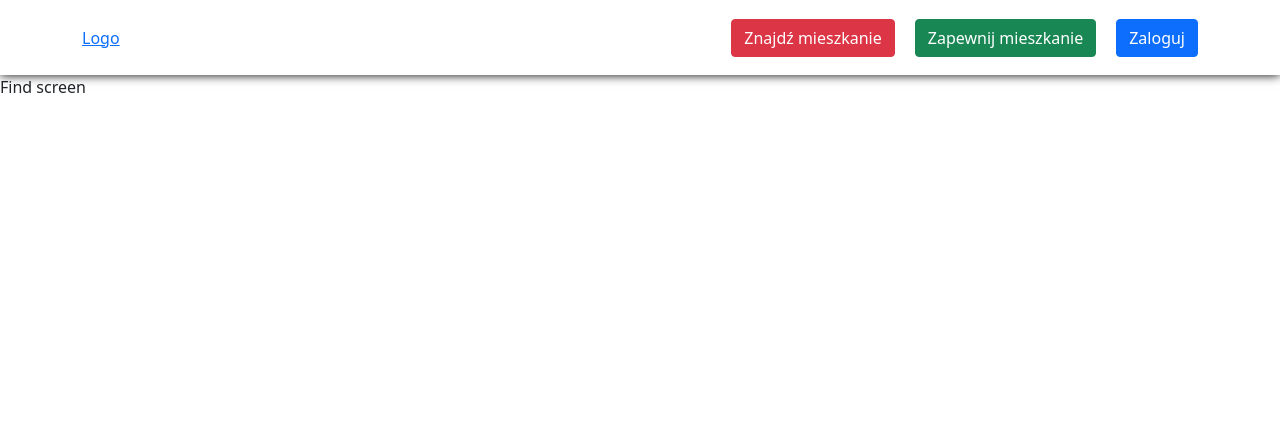
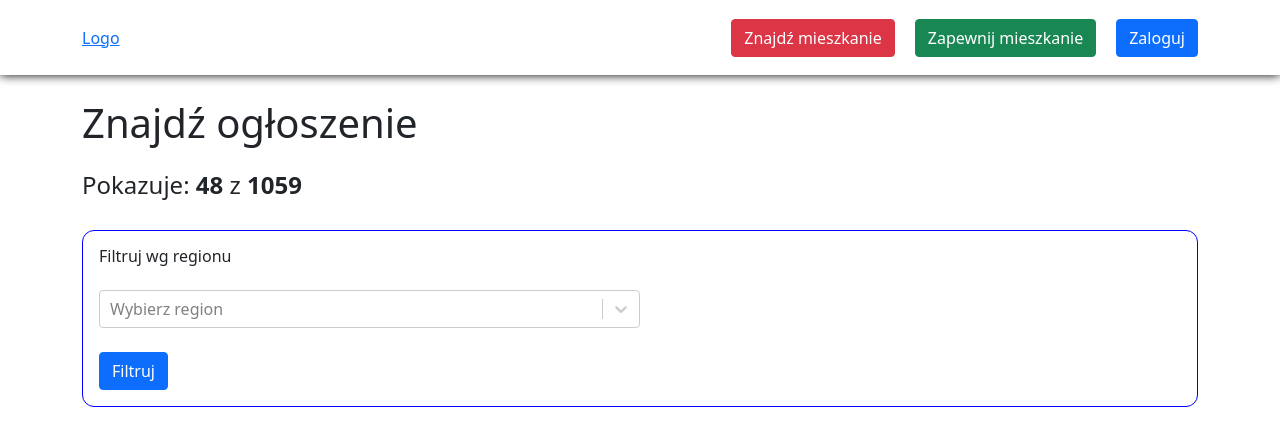
Before and after one commit to NowyDom/nowy-dom-frontend, a React (Create React App) app: page /find in a window 1280 px wide. Shown: the top 446 px of the page. Built offline with nearby package versions, Linux system fonts and the light colour scheme.

Commit message:
feat(filters): add filters component. Add react select

```diff
--- a/package.json
+++ b/package.json
@@ -12,6 +12,7 @@
     "react-dom": "^17.0.2",
     "react-router-dom": "^6.2.1",
     "react-scripts": "5.0.0",
+    "react-select": "^5.2.2",
     "web-vitals": "^2.1.4"
   },
   "devDependencies": {
--- a/src/App.css
+++ b/src/App.css
@@ -41,3 +41,12 @@
   z-index: 2;
   position: relative;
 }
+
+.filters-wrapper {
+  background: #fff;
+  border: 1px solid blue;
+  padding: 16px;
+  border-radius: 12px;
+  margin-top: 30px;
+  margin-bottom: 30px;
+}
--- /dev/null
+++ b/src/Filters.js
@@ -0,0 +1,24 @@
+import React from 'react';
+import Select from 'react-select';
+
+const options = [
+  { value: 'chocolate', label: 'Chocolate' },
+  { value: 'strawberry', label: 'Strawberry' },
+  { value: 'vanilla', label: 'Vanilla' }
+];
+
+const Filters = () => {
+  return (
+    <div className="filters-wrapper flex-wrap d-flex align-items-center pt-3 mb-4">
+      <div className="col-12 col-md-6 form-input">
+        <h6 className="mb-4">Filtruj wg regionu</h6>
+        <Select options={options} isSearchable isClearable placeholder="Wybierz region" />
+      </div>
+      <div className="col-12 form-input">
+        <div className="btn btn-primary mt-4">Filtruj</div>
+      </div>
+    </div>
+  );
+};
+
+export default Filters;
--- a/src/FindApartmentScreen.js
+++ b/src/FindApartmentScreen.js
@@ -1,5 +1,17 @@
+import Filters from './Filters';
+
 const FindApartmentScreen = () => {
-  return <div>Find screen</div>
+  return (
+    <div className="find-apartment mt-4">
+      <div className="container">
+        <h1 className="mb-4">Znajdź ogłoszenie</h1>
+        <h4 className="mb-2">
+          Pokazuje: <strong>48</strong> z <strong>1059</strong>
+        </h4>
+        <Filters />
+      </div>
+    </div>
+  );
 };
 
 export default FindApartmentScreen;
```
Also changed, not shown: 1 other file (tests, documents, lock files or other folders).
